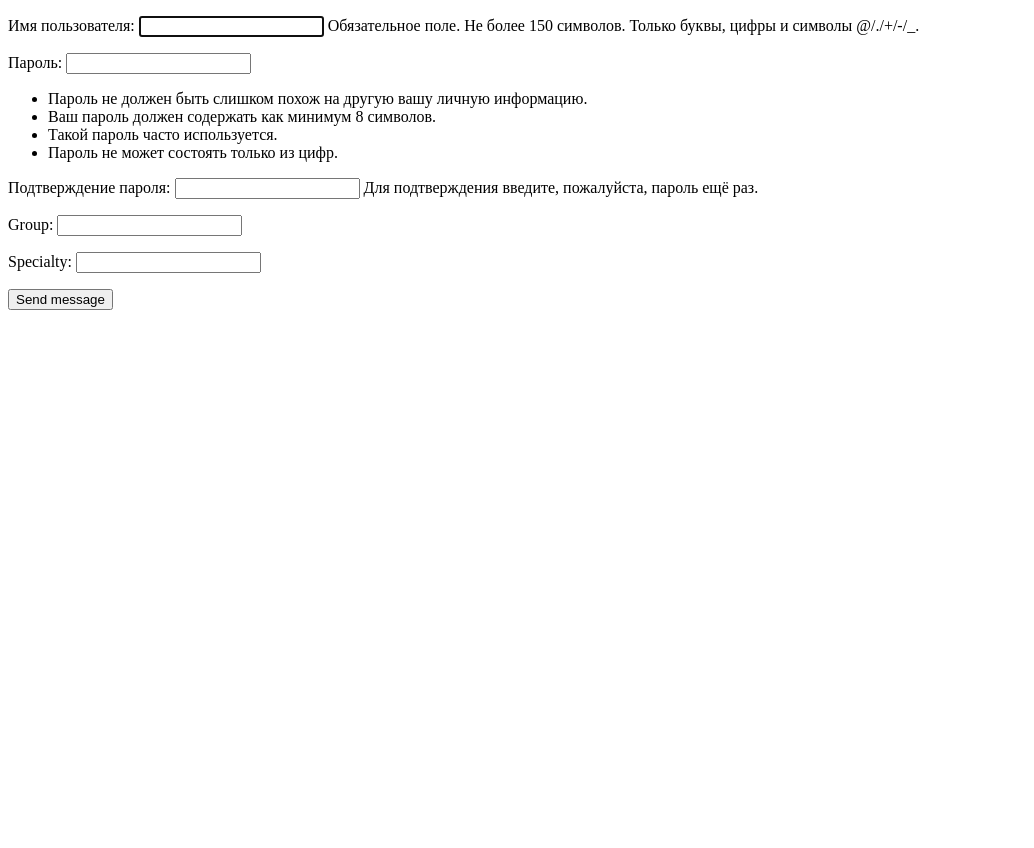
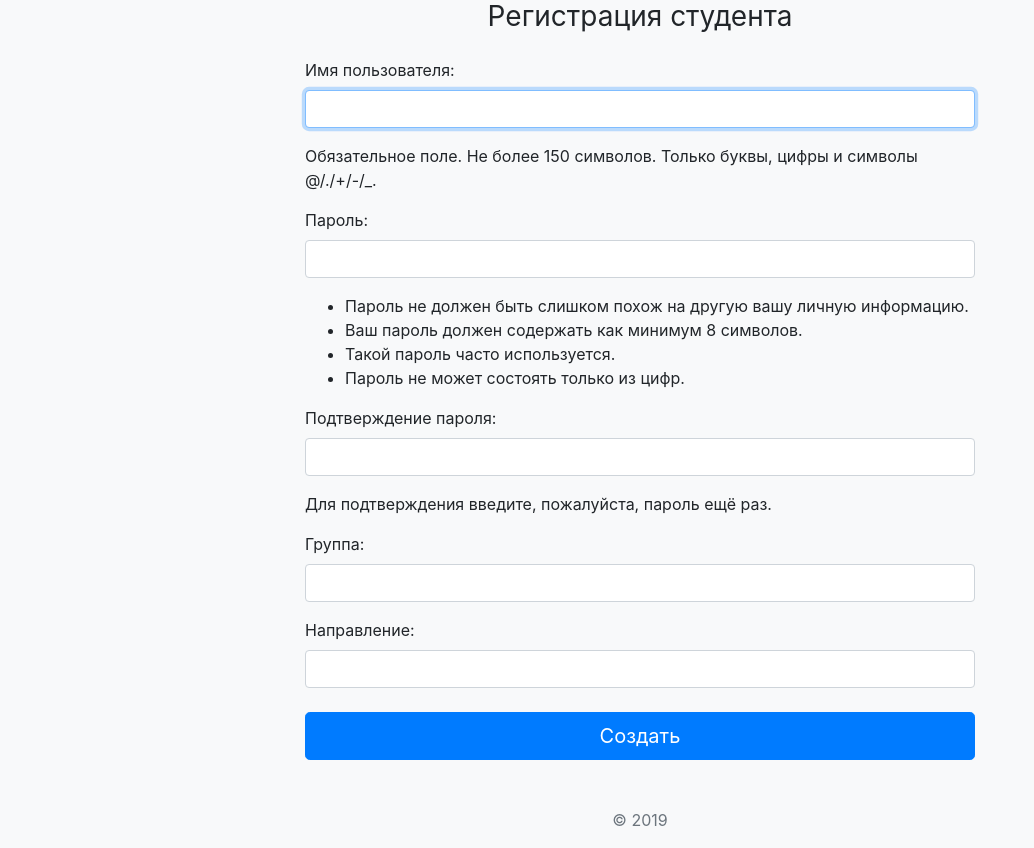
Before and after one commit to NedStar72/kursovaya, a Django app: page /registration/student/ in a window 1280 px wide. Shown: the whole page, without its empty margins (0-1034 px from the left). Before the commit the page ends 310 px from the top, so only its background shows below. Run offline with Django 3.2, Linux system fonts and the light colour scheme; the visitor is signed in with stand-in values (Sample User, id 1); some libraries are stand-ins or nearby versions.

Commit message:
add teacher registration and improve tempaltes

```diff
--- a/app/forms.py
+++ b/app/forms.py
@@ -1,4 +1,5 @@
 from django import forms
+from django.utils.translation import ugettext_lazy as _
 from django.contrib.auth.forms import AuthenticationForm
 from django.contrib.auth.forms import UserCreationForm
 from django.db import transaction
@@ -25,8 +26,16 @@ class AuthForm(AuthenticationForm):
 
 
 class StudentSignUpForm(UserCreationForm):
-    group = forms.CharField(required=True)
-    specialty = forms.CharField(required=True)
+    group = forms.CharField(required=True, label='Группа')
+    specialty = forms.CharField(required=True, label='Направление')
+
+    def __init__(self, *args, **kwargs):
+        super(StudentSignUpForm, self).__init__(*args, **kwargs)
+        self.fields['username'].widget.attrs['autocomplete'] = 'new-password'
+        self.fields['password1'].widget.attrs['autocomplete'] = 'new-password'
+        self.fields['password2'].widget.attrs['autocomplete'] = 'new-password'
+        for visible in self.visible_fields():
+            visible.field.widget.attrs['class'] = 'form-control mb-3'
 
     class Meta(UserCreationForm.Meta):
         model = User
@@ -38,12 +47,20 @@ class StudentSignUpForm(UserCreationForm):
         user.save()
         Student.objects.create(user=user,
                                group=self.cleaned_data.get('group'),
-                               specialty= self.cleaned_data.get('specialty'))
+                               specialty=self.cleaned_data.get('specialty'))
         return user
 
 
 class TeacherSignUpForm(UserCreationForm):
-    degree = forms.CharField(required=True)
+    degree = forms.CharField(required=True, label='Степень')
+
+    def __init__(self, *args, **kwargs):
+        super(TeacherSignUpForm, self).__init__(*args, **kwargs)
+        self.fields['username'].widget.attrs['autocomplete'] = 'new-password'
+        self.fields['password1'].widget.attrs['autocomplete'] = 'new-password'
+        self.fields['password2'].widget.attrs['autocomplete'] = 'new-password'
+        for visible in self.visible_fields():
+            visible.field.widget.attrs['class'] = 'form-control mb-3'
 
     class Meta(UserCreationForm.Meta):
         model = User
@@ -51,7 +68,7 @@ class TeacherSignUpForm(UserCreationForm):
     @transaction.atomic
     def save(self, commit=True):
         user = super().save(commit=False)
-        user.is_student = True
+        user.is_teacher = True
         user.save()
         Teacher.objects.create(user=user,
                                degree=self.cleaned_data.get('degree'))
--- a/app/static/css/simple.css
+++ b/app/static/css/simple.css
@@ -5,3 +5,6 @@
 .w400{
     width: 400px !important;
 }
+.mw700{
+    max-width: 700px !important;
+}
--- a/app/templates/home.html
+++ b/app/templates/home.html
@@ -1,7 +1,11 @@
 {% extends "layout.html" %}
 
 {% block lb-block %}
-123
+{% if user.is_student %}
+    Вы студент.
+{% else %}
+    Вы преподаватель.
+{% endif %}
 {% endblock %}
 {% block rt-block %}
 123
--- a/app/templates/layout_simple.html
+++ b/app/templates/layout_simple.html
@@ -9,7 +9,7 @@
     <link rel="stylesheet" type="text/css" href="{% static 'css/simple.css' %}">
 </head>
 <body class="bg-light h-100 d-flex">
-<div class="container w400 m-auto">
+<div class="m-auto">
     {% block block %}
     {% endblock %}
 <p class="mt-5 mb-3 text-muted text-center">&copy; 2019</p>
--- a/app/templates/registration/login.html
+++ b/app/templates/registration/login.html
@@ -1,6 +1,7 @@
 {% extends 'layout_simple.html' %}
 
 {% block block %}
+<div class="w400 container">
 <div class="text-center {% if form.non_field_errors %}mb-3{% else %}mb-4{% endif %}">
     <h1 class="h2 font-weight-normal logo mb-0">Мобильный семестр</h1>
 </div>
@@ -28,4 +29,5 @@
     </div>
     <button class="btn btn-lg btn-primary btn-block" type="submit">Войти</button>
 </form>
+</div>
 {% endblock%}
--- a/app/templates/registration/s_registration.html
+++ b/app/templates/registration/s_registration.html
@@ -1,13 +1,12 @@
-<!DOCTYPE html>
-<html lang="en">
-<head>
-    <meta charset="UTF-8">
-    <title>123</title>
-</head>
-<body>
- <form method="post">{% csrf_token %}
-    {{ form.as_p }}
-    <input type="submit" value="Send message">
-</form>
-</body>
-</html>
+{% extends 'layout_simple.html' %}
+
+{% block block %}
+    <div class="mw700 container">
+        <h1 class="h2 font-weight-normal logo mb-4 text-center">{{ title }}</h1>
+        <form method="post">
+        {% csrf_token %}
+        {{ form.as_p }}
+        <button type="submit" class="btn btn-lg btn-primary btn-block mt-4">Создать</button>
+        </form>
+    </div>
+{% endblock%}
--- a/app/view.py
+++ b/app/view.py
@@ -32,13 +32,12 @@ class HomeView(LoginRequiredMixin, TemplateView):
 
 
 class RegisterView(LoginRequiredMixin, views.SuperuserRequiredMixin, TemplateView):
-    template_name = 'signup.html'
+    template_name = 'registration/signup.html'
 
     def get_context_data(self, **kwargs):
-        context = super(RegisterView, self).get_context_data()
-        context['title'] = 'Регистрация'
-        context['year'] = datetime.now().year
-        return context
+        kwargs['title'] = 'Регистрация'
+        kwargs['year'] = datetime.now().year
+        return super(RegisterView, self).get_context_data()
 
 
 class StudentRegisterFormView(LoginRequiredMixin, views.SuperuserRequiredMixin, CreateView):
@@ -48,7 +47,22 @@ class StudentRegisterFormView(LoginRequiredMixin, views.SuperuserRequiredMixin,
     form_class = app.forms.StudentSignUpForm
 
     def get_context_data(self, **kwargs):
-        kwargs['user_type'] = 'student'
+        kwargs['title'] = 'Регистрация студента'
+        return super().get_context_data(**kwargs)
+
+    def form_valid(self, form):
+        form.save()
+        return redirect('/admin')
+
+
+class TeacherRegisterFormView(LoginRequiredMixin, views.SuperuserRequiredMixin, CreateView):
+    success_url = "/"
+    template_name = "registration/s_registration.html"
+    model = User
+    form_class = app.forms.TeacherSignUpForm
+
+    def get_context_data(self, **kwargs):
+        kwargs['title'] = 'Регистрация преподавателя'
         return super().get_context_data(**kwargs)
 
     def form_valid(self, form):
--- a/untitled/urls.py
+++ b/untitled/urls.py
@@ -7,7 +7,7 @@ import app.forms
 urlpatterns = [
     path('admin/', admin.site.urls, name='admin'),
     path('registration/student/', app.view.StudentRegisterFormView.as_view(), name='student_registration'),
-    path('registration/teacher/', app.view.RegisterView.as_view(), name='teacher_registration'),
+    path('registration/teacher/', app.view.TeacherRegisterFormView.as_view(), name='teacher_registration'),
     path('registration/', app.view.RegisterView.as_view(), name='registration'),
     path('login/', view.MyLoginView.as_view(),  name="login"),
     path('logout/', LogoutView.as_view(), name='logout'),
```
Also changed, not shown: app/templates/registration/signup.html (added, +10 -0 lines), app/templates/signup.html (deleted, +0 -8 lines).
